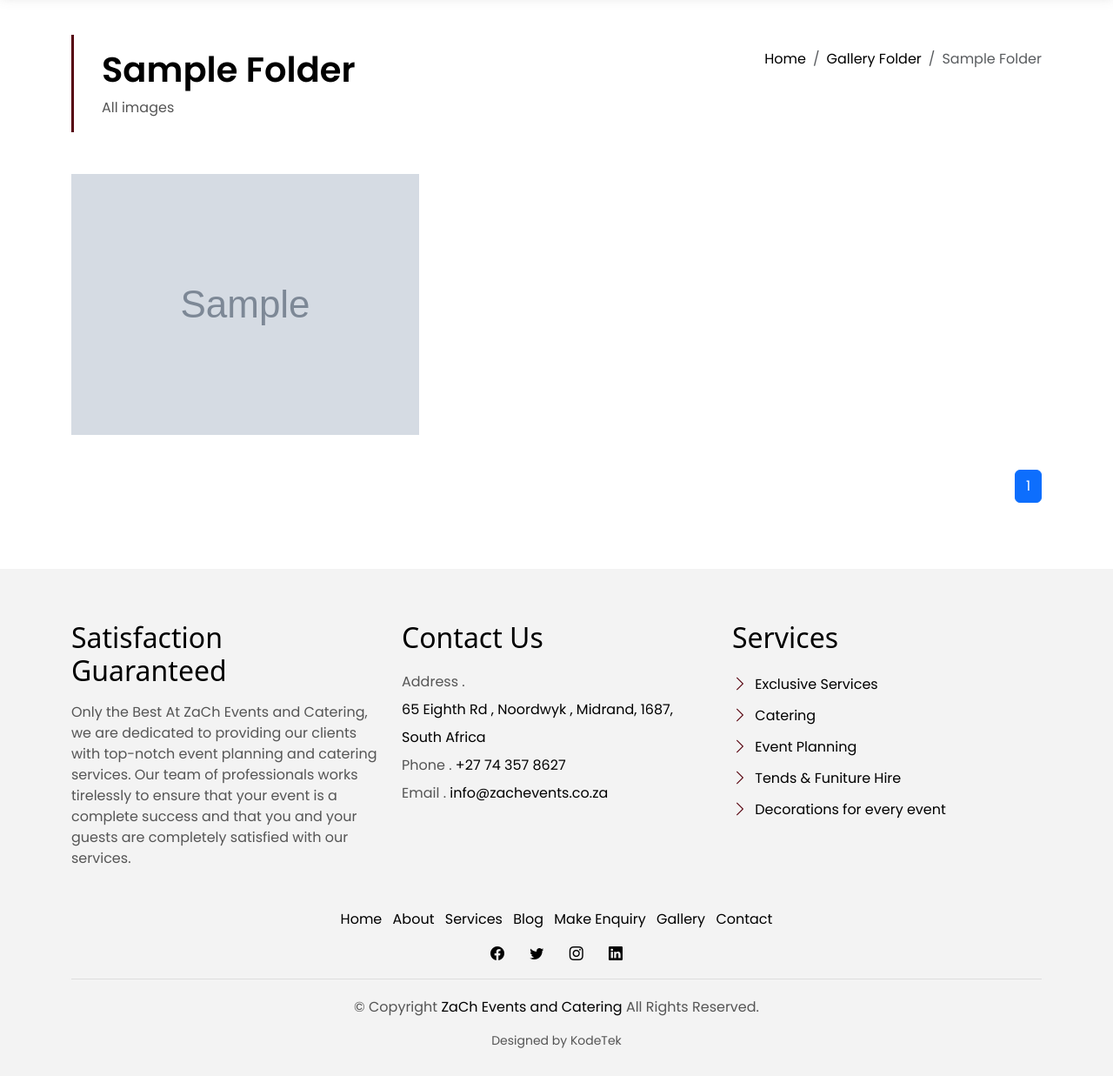
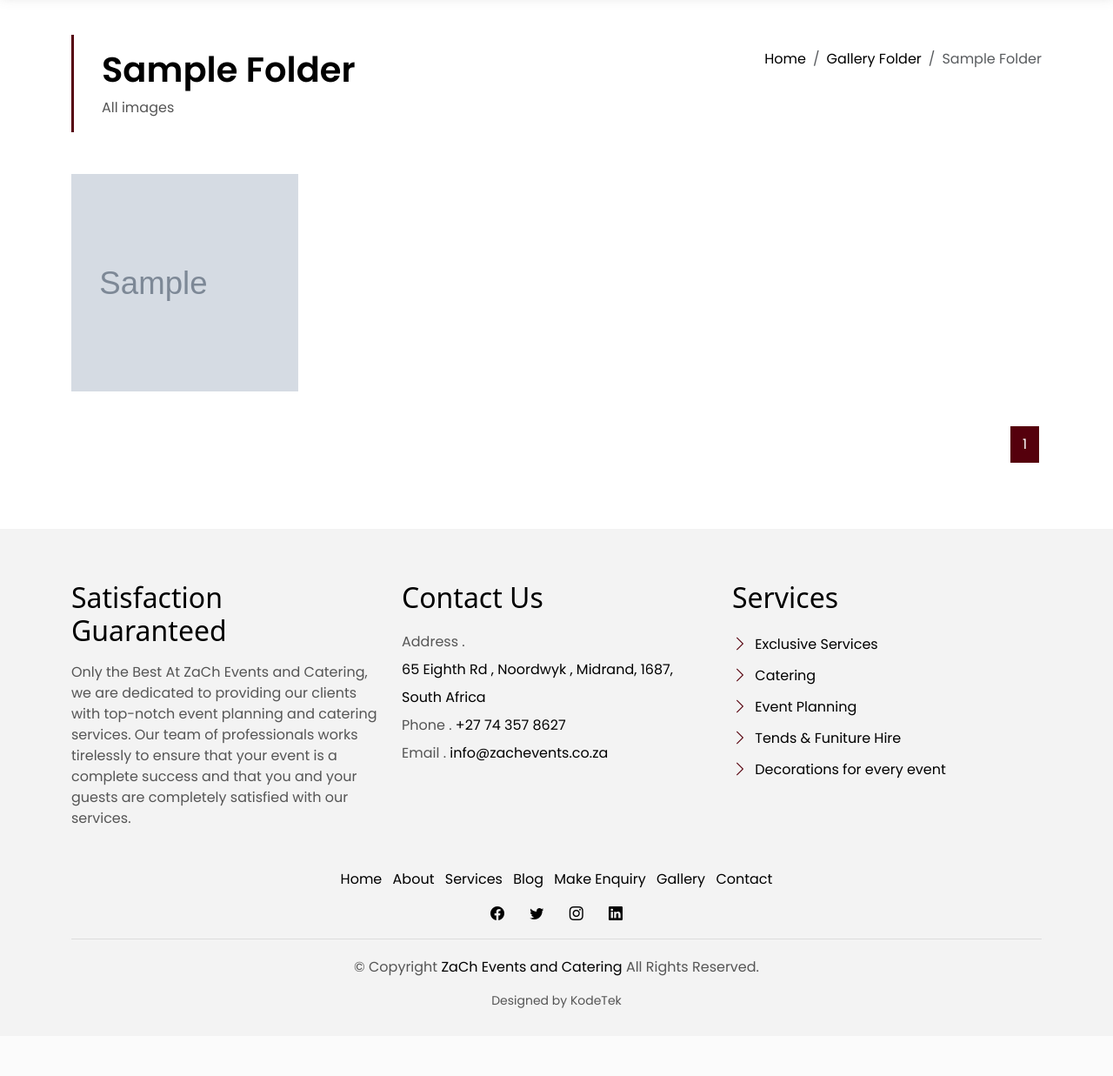
Before and after one commit to poppykode/zach, a Django app: a page that uses core/templates/gallery/folders_images.html in a window 1280 px wide. Shown: the part 152-1389 px from the top of the page at 87% size. After the commit the page ends 1311 px from the top, so only its background shows below. Run offline with Django 5.2, Linux system fonts and the light colour scheme; tables that the repository leaves empty hold one stand-in row (values such as "Sample post"); grey boxes marked "Sample" are stand-in pictures; some libraries are stand-ins or nearby versions; some web fonts are replaced.

Commit message:
fixed pagination design and colors

```diff
--- a/core/templates/gallery/folders.html
+++ b/core/templates/gallery/folders.html
@@ -66,7 +66,7 @@
         </div>
         <div class="row">
             <div class="col-sm-12">
-                <nav aria-label="Page navigation">
+                <nav class="pagination-a" aria-label="Page navigation">
                     <ul class="pagination justify-content-end">
                         {% if folders.has_previous %}
                         <li class="page-item">
--- a/core/templates/gallery/folders_images.html
+++ b/core/templates/gallery/folders_images.html
@@ -35,11 +35,11 @@
         {% if images %}
       <div class="row">
         {% for img in images %}
-        <div class="col-md">
+        <div class="col-md-3">
           <div class="card-box-d">
             <div class="card-img-d">
               <a href="{{img.image.url}}" data-lightbox="{{obj.name}}" data-title="{{img.caption|title}}">
-                <img src="{{img.image.url}}" alt="{{img.name}}" class="img-d img-fluid">
+                <img src="{{img.image.url}}" alt="{{img.name}}" class="img-d gallery-img">
               </a>
             </div>
 
@@ -49,11 +49,11 @@
       </div>
       <div class="row">
         <div class="col-sm-12">
-            <nav aria-label="Page navigation">
+            <nav class="pagination-a" aria-label="Page navigation">
                 <ul class="pagination justify-content-end">
                     {% if images.has_previous %}
                     <li class="page-item">
-                        <a class="page-link" href="?page=1" tabindex="-1">First</a>
+                        <a class="page-link" href="?page=1" tabindex="-1"><span class="bi bi-chevron-left"></span></a>
                     </li>
                     {% endif %}
                     {% for num in images.paginator.page_range %}
@@ -63,7 +63,7 @@
                     {% endfor %}
                     {% if images.has_next %}
                     <li class="page-item">
-                        <a class="page-link" href="?page={{ images.paginator.num_pages }}">Last</a>
+                        <a class="page-link" href="?page={{ images.paginator.num_pages }}"><span class="bi bi-chevron-right"></span></a>
                     </li>
                     {% endif %}
                 </ul>
--- a/static_files/assets/css/style.css
+++ b/static_files/assets/css/style.css
@@ -2180,3 +2180,18 @@ footer .credits {
 .mt-zach-7{
   margin-top: 7em;
 }
+
+/* custom css */
+
+.gallery-img{
+  height: 250px;
+  width: 100%;
+  object-fit: cover;
+  object-position: 100% 0;
+}
+.pagination-a .pagination .page-item.active .page-link {
+  color: #fff;
+}
+.pagination-a .pagination .page-link:hover, .pagination-a .pagination .page-link:active, .pagination-a .pagination .page-link:focus {
+  color: #fff;
+}
```
